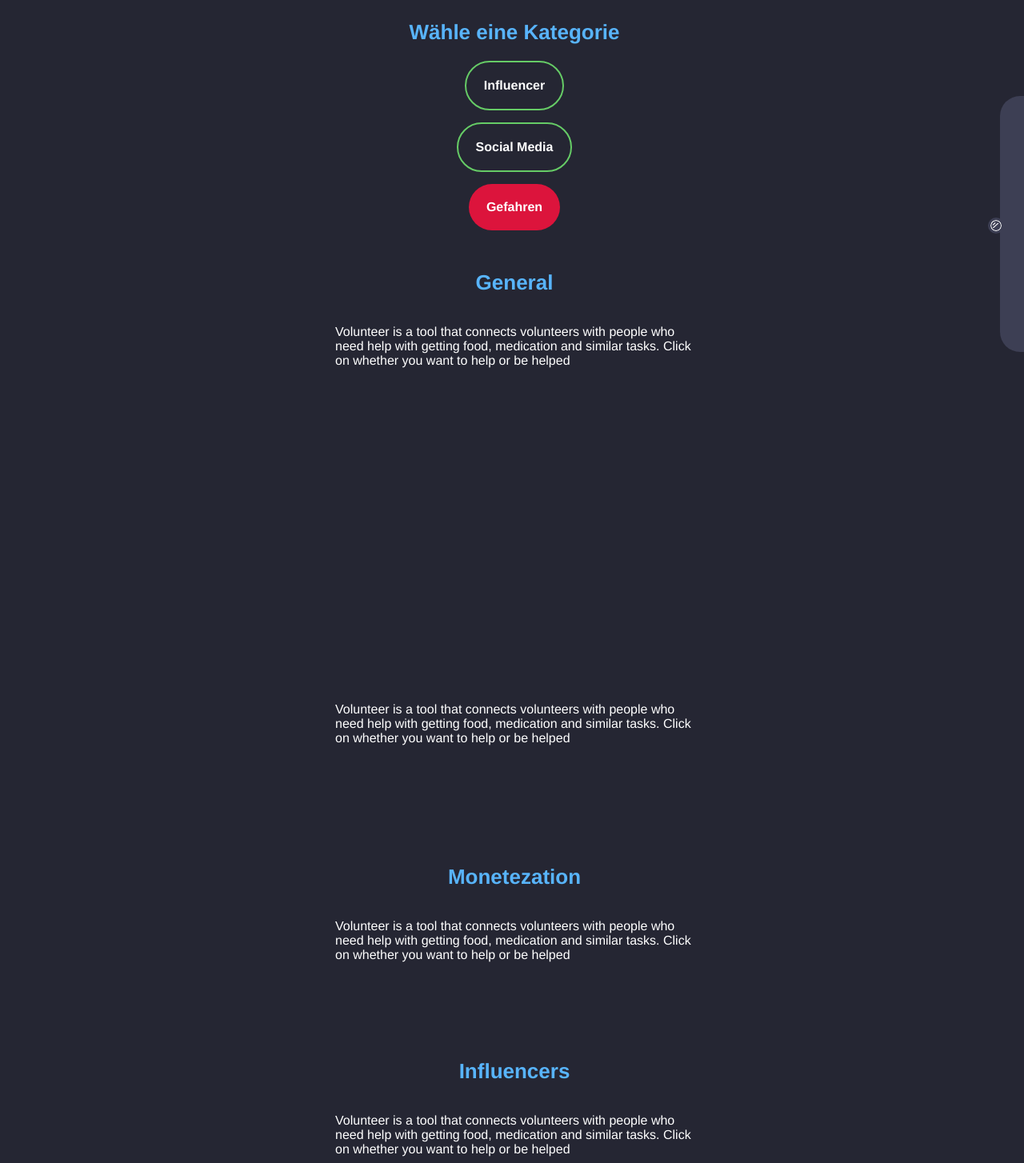
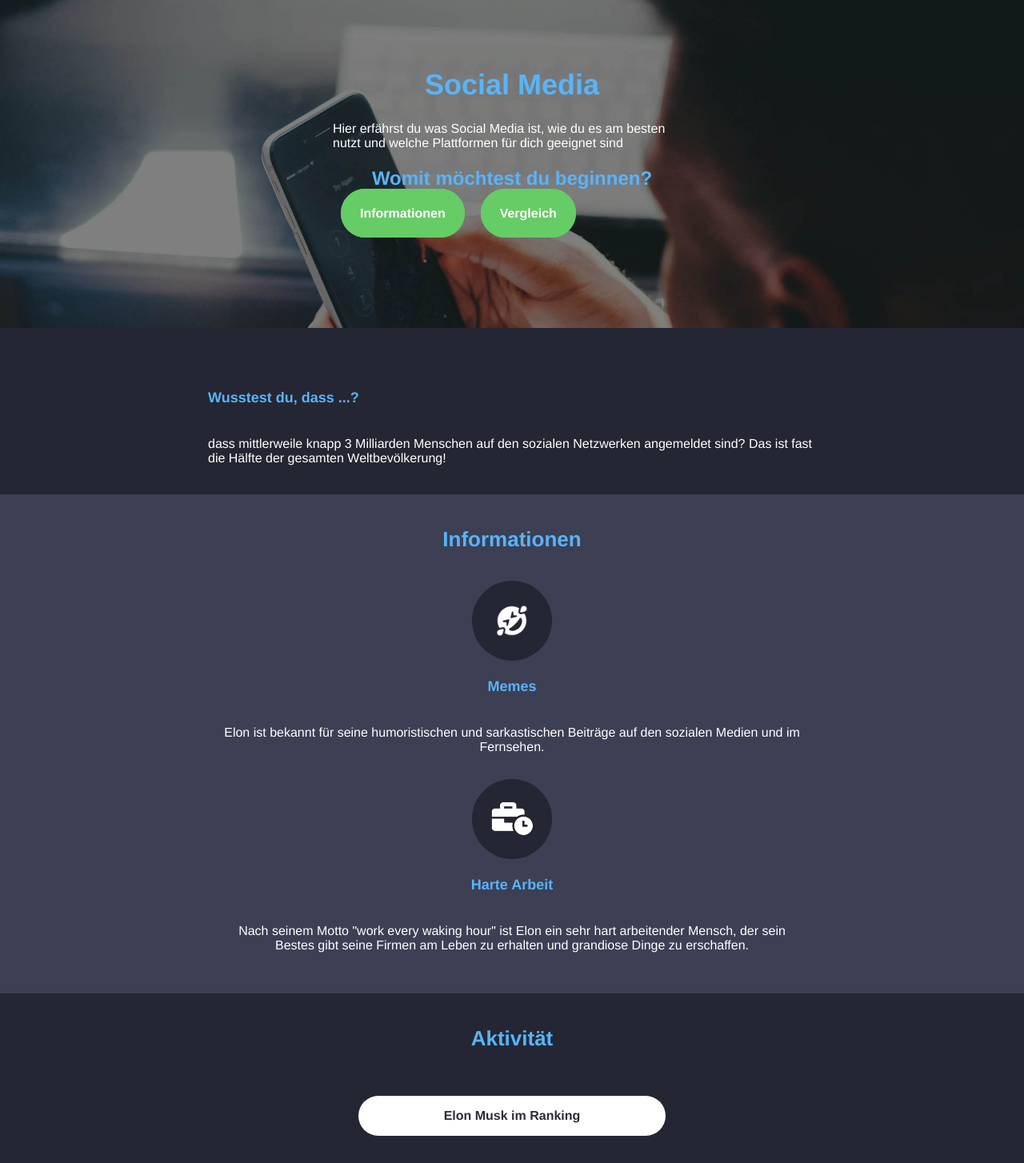
Before and after one commit to tombjarne/social-mirror, a React (Create React App) app: page /wissen/social-media in a window 1280 px wide. Shown: the part 160-1614 px from the top of the page at 80% size. Built offline with nearby package versions, Linux system fonts and the light colour scheme.

Commit message:
Minor layout update

```diff
--- a/src/App.js
+++ b/src/App.js
@@ -10,6 +10,8 @@ import Statistics from "./components/pages/statistics";
 import Eprivacy from "./components/pages/eprivacy";
 import Test from "./components/pages/mirrortest";
 import Influencers from "./components/pages/influencers";
+import SocialMedia from "./components/pages/socialmedia";
+import Gefahren from "./components/pages/dangers";
 import Analyse from "./components/pages/analyse"
 
 import"./assets/css/media-queries.css";
@@ -25,6 +27,8 @@ function App() {
                     <Route path="/analysis" component={Analysis} />
                     <Route path="/wissen/influencer/analyse" component={Analyse} />
                     <Route path="/wissen/influencer" component={Influencers} />
+                    <Route path="/wissen/social-media" component={SocialMedia} />
+                    <Route path="/wissen/gefahren" component={Gefahren} />
                     <Route path="/wissen" component={Knowledge} />
                     <Route path="/topics" component={Hottopics} />
                     <Route path="/statistics" component={Statistics} />
--- a/src/assets/css/App.css
+++ b/src/assets/css/App.css
@@ -255,6 +255,11 @@ div button {
   width: 5vw;
 }
 
+#video-player div {
+  margin-top: 0px !important;
+  padding-top: 0px !important;
+}
+
 #menu-wrapper {
   display: flex;
   justify-content: center;
@@ -278,6 +283,12 @@ div button {
   display: flex;
   flex-direction: column;
   align-items: center;
+}
+
+.white {
+  background-color: white !important;
+  color: crimson !important;
+  border: none !important;
 }
 
 #footer-wrapper {
@@ -527,6 +538,7 @@ div button {
 #video-player,
 .video-player {
   margin: 0px;
+  display: flex;
 }
 
 #video-player-big {
@@ -790,7 +802,7 @@ header .menuIcon {
   padding: 3px;
   border-radius: 25px;
   cursor: pointer;
-  right: 25px;
+  right: 70px;
 }
 
 .sidebar-feature {
--- a/src/components/pages/faq.js
+++ b/src/components/pages/faq.js
@@ -16,81 +16,48 @@ class Knowledge extends React.Component {
     }
 
     render() {
-
-        function renderTooltip(props, section) {
-
-            function changeContent(section) {
-                this.changeContent = function (section) {
-                    let content = "";
-
-                    if(section == "general"){
-                        content = "General - Lorem ipsum dolor sit amet, consectetuer adipiscing elit. Aenean commodo ligula eget dolor. Aenean";
-                    }
-                    if(section == "money"){
-                        content = "Money - Lorem ipsum dolor sit amet, consectetuer adipiscing elit. Aenean commodo ligula eget dolor. Aenean";
-                    }
-                    if(section == "influencers"){
-                        content = "Influencers - Lorem ipsum dolor sit amet, consectetuer adipiscing elit. Aenean commodo ligula eget dolor. Aenean";
-                    }
-                    return content;
-                }
-            }
-
-            //const toolTip = changeContent(section);
-
-            return (
-                <Tooltip id="button-tooltip" {...props}>
-                    <h4>Information</h4>
-                    <p>Influencers - Lorem ipsum dolor sit amet, consectetuer adipiscing elit. Aenean commodo ligula eget dolor. Aenean</p>
-                </Tooltip>
-            );
-        }
-
         return (
             <div id="reg-page" className="claim-actions double-feature">
                 <Sidebar />
                 <h1 className="big-title">Wissen</h1>
                 <div className="wrapper">
+                    <p className="slim-text">
+                        Erfahre alles, was es über Social Media zu erfahren gibt! Wir klären dich auf im Bereich der Influencer und Stars der sozialen Netzwerke
+                        und geben dir hilfreiche Tipps mit!
+                    </p>
                     <h2>Wähle eine Kategorie</h2>
-                    <Button href="/wissen/influencer" className="helper-btn">Influencer</Button>
-                    <Button href="/test" className="helper-btn">Social Media</Button>
-                    <Button href="/test" className="helper-btn-small">Gefahren</Button>
+                    <div className="button-wrapper-vert">
+                        <Button href="/wissen/influencer" className="helper-btn">Influencer</Button>
+                        <Button href="/wissen/social-media" className="helper-btn">Social Media</Button>
+                    </div>
+                    <div className="wrapper" id="danger">
+                        <h2 id="influencer">Gefahren von Social Media</h2>
+                        <p className="slim-text">
+                            Die sozialen Medien sind weit mehr als nur eine Art der Kommunikation. Es kann dort wahrhaftig großartiges entstehen, jedoch gibt es auch eine
+                            Kehrseite der Medallie. Viele Jugendliche haben bereits Erfahrungen mit Cyber Mobbing gesammelt oder unbeabsichtigt auf sensitive Inhalte
+                            geklickt, da diese als harmlos getarnt waren...
+                        </p>
+                        <Button href="#video-player" className="helper-btn white">Mehr zu den Gefahren</Button>
+                    </div>
                     <div className="wrapper">
-                        <h2 id="general">General</h2>
-                        <p className="slim-text">
-                            Volunteer is a tool that connects volunteers with people who need
-                            help with getting food, medication and similar tasks. Click on
-                            whether you want to help or be helped
-                        </p>
+                        <h2 id="influencer">Influencer</h2>
                         <div className="claim-actions">
                             <div className="play">
                                 <ReactPlayer id="video-player" url="https://www.youtube-nocookie.com/embed/ogja5YT7Wfc" />
                             </div>
                         </div>
                         <p className="slim-text">
-                            Volunteer is a tool that connects volunteers with people who need
-                            help with getting food, medication and similar tasks. Click on
-                            whether you want to help or be helped
+                            Influencer ist prinzipiell ein Beruf wie jeder andere. Influencer werden häufig von Agenturen oder Firmen beauftragt
+                            ihre Produkte oder Marke zu repräsentieren. Für diese Leistungen erhalten die Influencer Geld...
                         </p>
+                        <Button href="#video-player" className="helper-btn cta-a">Mehr erfahren</Button>
+                        <h2 id="influencer">Social Media</h2>
+                        <p className="slim-text">
+                            Influencer ist prinzipiell ein Beruf wie jeder andere. Influencer werden häufig von Agenturen oder Firmen beauftragt
+                            ihre Produkte oder Marke zu repräsentieren. Für diese Leistungen erhalten die Influencer Geld...
+                        </p>
+                        <Button href="#video-player" className="helper-btn cta-a">Mehr erfahren</Button>
                     </div>
-                </div>
-                <div id="claim">
-                    <div className="wrapper">
-                        <h2>Monetezation</h2>
-                        <p className="slim-text">
-                            Volunteer is a tool that connects volunteers with people who need
-                            help with getting food, medication and similar tasks. Click on
-                            whether you want to help or be helped
-                        </p>
-                    </div>
-                </div>
-                <div className="wrapper">
-                    <h2>Influencers</h2>
-                    <p className="slim-text">
-                        Volunteer is a tool that connects volunteers with people who need
-                        help with getting food, medication and similar tasks. Click on
-                        whether you want to help or be helped
-                    </p>
                 </div>
             </div>
         );
--- a/src/components/pages/home.js
+++ b/src/components/pages/home.js
@@ -19,7 +19,7 @@ class Home extends React.Component {
                         Kostenfrei mit garantierten Belohnungen für deinen Fortschritt.</p>
                         <div className="button-wrapper">
                             <Button href="/test" className="helper-btn">Teste dich</Button>
-                            <Button href="#claim" className="helper-btn-small">Erfahre mehr</Button>
+                            <Button href="/wissen" className="helper-btn-small">Erfahre mehr</Button>
                         </div>
                     </div>
                 </div>
--- a/src/components/pages/analyse.js
+++ b/src/components/pages/socialmedia.js
@@ -9,7 +9,7 @@ import Modal from "react-bootstrap/Modal"
 
 import ReactPlayer from "react-player";
 
-class Analyse extends React.Component {
+class SocialMedia extends React.Component {
 
     constructor(props) {
         super (props);
@@ -44,31 +44,32 @@ class Analyse extends React.Component {
     render() {
         return (
             <section id="home">
-                <div id="hero-alternative">
+                <div id="hero">
                     <div id="hero-cta">
                         <div>
-                            <h1>Deine Wahl: </h1>
-                            <span className="highlight">@elonmusk</span>
-                            <p className="slim-text">Elon Musk ist ein kanadisch-US-amerikanischer Unternehmer. Besonders bekannt für</p>
-                            <span className="txt-highlight"> Space X</span> <span className="txt-highlight">Tesla</span>
+                            <h1>Social Media</h1>
+                            <p className="slim-text">Hier erfährst du was Social Media ist, wie du es am besten nutzt und welche Plattformen für dich geeignet sind</p>
+                            <h2>Womit möchtest du beginnen?</h2>
+                            <div className="button-wrapper-vert">
+                                <Button href="#informations" className="helper-btn">Informationen</Button>
+                                <Button href="#comparison" className="helper-btn">Vergleich</Button>
+                            </div>
                         </div>
                     </div>
                 </div>
                 <div className="info">
                     <div className="wrapper">
                         <div id="hero-cta">
-                            <div className="profile-wrapper">
-                                <img className="profile-img" src={elon}/>
-                                <h2>Elon Musk </h2>
-                                <span className="highlight">36,6 Mio. Follower</span>
-                            </div>
+                            <h3>Wusstest du, dass ...?</h3>
+                            <p>dass mittlerweile knapp 3 Milliarden Menschen auf den sozialen Netzwerken angemeldet sind?
+                            Das ist fast die Hälfte der gesamten Weltbevölkerung!</p>
                         </div>
                     </div>
                 </div>
                 <div id="demo">
                     <div className="claim-overlay"></div>
                     <div className="wrapper">
-                        <h2>Elon Musk ist bekannt für</h2>
+                        <h2>Informationen</h2>
                         <div className="icon-container">
                             <div className="icon-wrapper">
                                 <div>
@@ -83,7 +84,7 @@ class Analyse extends React.Component {
                                 </div>
                                 <h3>Harte Arbeit</h3>
                                 <p className="centered">Nach seinem Motto "work every waking hour" ist Elon ein sehr hart arbeitender Mensch, der sein Bestes gibt seine
-                                Firmen am Leben zu erhalten und grandiose Dinge zu erschaffen.</p>
+                                    Firmen am Leben zu erhalten und grandiose Dinge zu erschaffen.</p>
                             </div>
                         </div>
                     </div>
@@ -119,7 +120,7 @@ class Analyse extends React.Component {
 
                                                 <Modal.Body>
                                                     <p>Elon Musk ist kein Influencer der Drongenkonsum verherrlicht oder darstellt. In einem seiner Interviews
-                                                    gab es einen eher harmlosen Zwischenfall mit der Droge Marihuana. Daraufhin stürzten die Aktien seiner Firmen in die Tiefe.</p>
+                                                        gab es einen eher harmlosen Zwischenfall mit der Droge Marihuana. Daraufhin stürzten die Aktien seiner Firmen in die Tiefe.</p>
                                                     <div className="play-slim">
                                                         {
                                                             this.state.age == false &&
@@ -148,8 +149,21 @@ class Analyse extends React.Component {
                             <img src={chart} className="chart" />
                             <h3>Fazit</h3>
                             <p className="centered">Elon Musk ist ein ungefährlicher Influencer. Seine Postings belaufen sich nicht auf Werbung oder Brand Deals
-                            für andere Firmen. Als Firmeninhaber und Milliardär wirbt er lediglich für seine eigenen Firmen: oft etwas humoristisch,
-                            und sarkatisch. Außer wenigen Ausrutschern ist Elon sich seiner Linie treu geblieben. Ihm kann man unbedenklich folgen!</p>
+                                für andere Firmen. Als Firmeninhaber und Milliardär wirbt er lediglich für seine eigenen Firmen: oft etwas humoristisch,
+                                und sarkatisch. Außer wenigen Ausrutschern ist Elon sich seiner Linie treu geblieben. Ihm kann man unbedenklich folgen!</p>
+                        </div>
+                    </div>
+                </div>
+
+                <div className="info">
+                    <div className="wrapper">
+                        <h2>Best of Elon Musk</h2>
+                        <div className="icon-container-alternativ">
+                            <div className="claim-actions">
+                                <div className="play">
+                                    <ReactPlayer id="video-player" url="https://www.youtube.com/watch?v=lKUf7DCSImM" />
+                                </div>
+                            </div>
                         </div>
                     </div>
                 </div>
@@ -175,22 +189,9 @@ class Analyse extends React.Component {
                         </div>
                     </div>
                 </div>
-
-                <div className="info">
-                    <div className="wrapper">
-                        <h2>Best of Elon Musk</h2>
-                        <div className="icon-container-alternativ">
-                            <div className="claim-actions">
-                                <div className="play">
-                                    <ReactPlayer id="video-player" url="https://www.youtube.com/watch?v=lKUf7DCSImM" />
-                                </div>
-                            </div>
-                        </div>
-                    </div>
-                </div>
             </section>
         );
     }
 }
 
-export default Analyse;
+export default SocialMedia;
--- a/src/components/sidebar.js
+++ b/src/components/sidebar.js
@@ -32,13 +32,13 @@ class Sidebar extends React.Component {
 
         return (
             <div id={`sidebar-responsive-wrapper${isSidebarVisible ? "" : "-extended"}`}
-                 onClick={this.toggleSidebar}
             >
                 <Navbar id="sidebar-nav" bg="light" expand="xl" collapseOnSelect>
                     <img
                         id="sidebar-toggle"
                         src={Logo}
                         className = "toggle-icon"
+                        onClick={this.toggleSidebar}
                     />
                     <div>
                         {
@@ -46,26 +46,26 @@ class Sidebar extends React.Component {
                             (
                                 <article id="sidebar">
                                     <div id="pages">
-                                        <h1>Ready to learn more?</h1>
+                                        <h1>Bereit mehr herauszufinden?</h1>
                                         <div className="sidebar-feature bright">
-                                            <h4>Hot topics</h4>
+                                            <h4>Aktuelles</h4>
                                         </div>
                                         <div className="sidebar-feature bright">
-                                            <h4>Statistics</h4>
+                                            <h4>Statistiken</h4>
                                         </div>
                                         <div className="sidebar-feature bright">
-                                            <h4>E-Privacy</h4>
+                                            <h4>Test</h4>
                                         </div>
                                     </div>
                                     <Form inline>
                                         <InputGroup>
-                                            <h1>Quicksearch</h1>
+                                            <h1>Schnellsuche</h1>
                                             <FormControl
                                                 placeholder="Username"
                                                 aria-label="Username"
                                                 aria-describedby="basic-addon1"
                                             />
-                                            <Button type="submit" >Submit</Button>
+                                            <Button type="submit" onClick={() => window.location.href="./wissen/influencer/analyse"}>Suchen</Button>
                                         </InputGroup>
                                     </Form>
                                 </article>
```
Also changed, not shown: src/assets/css/media-queries.css (+22 -0 lines).
